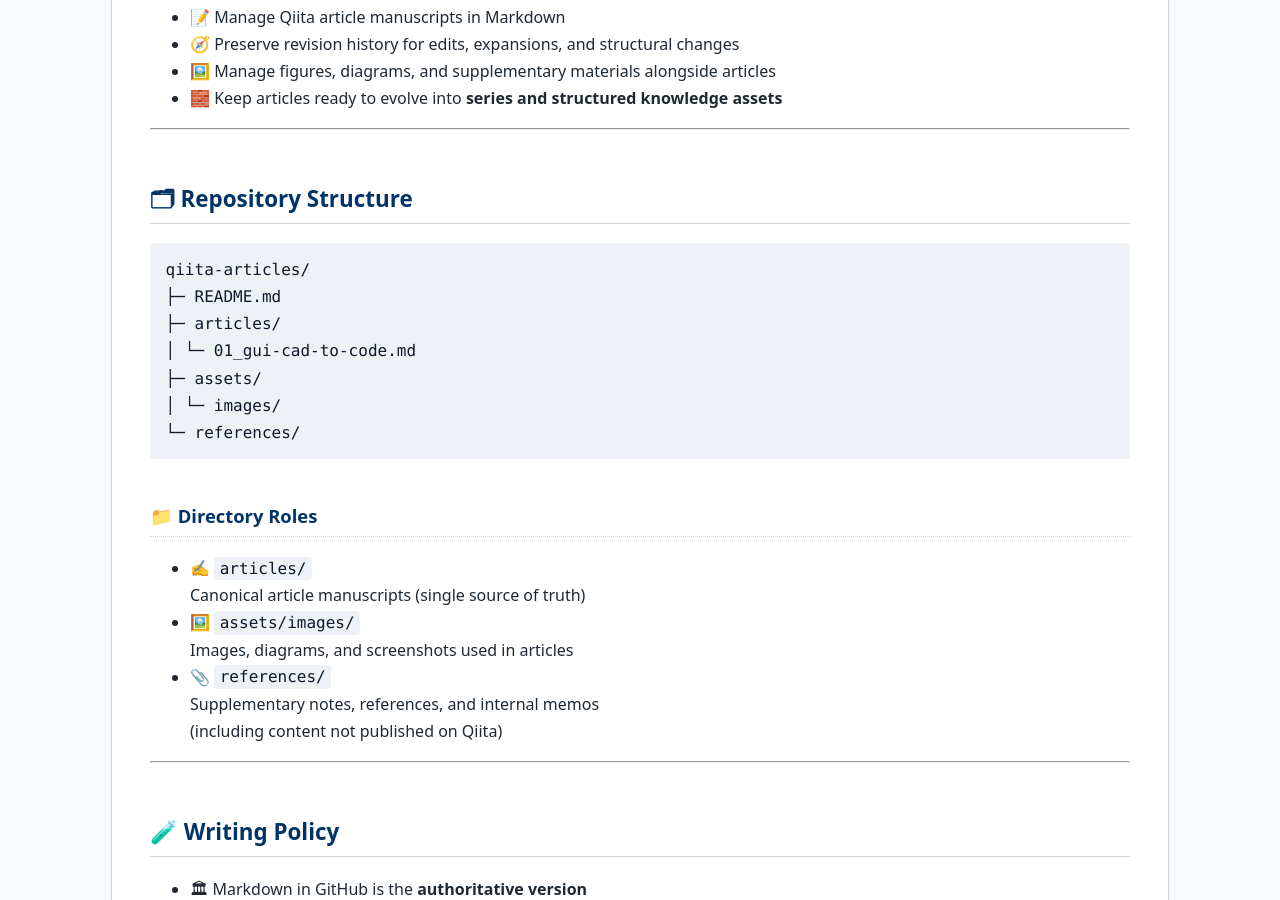
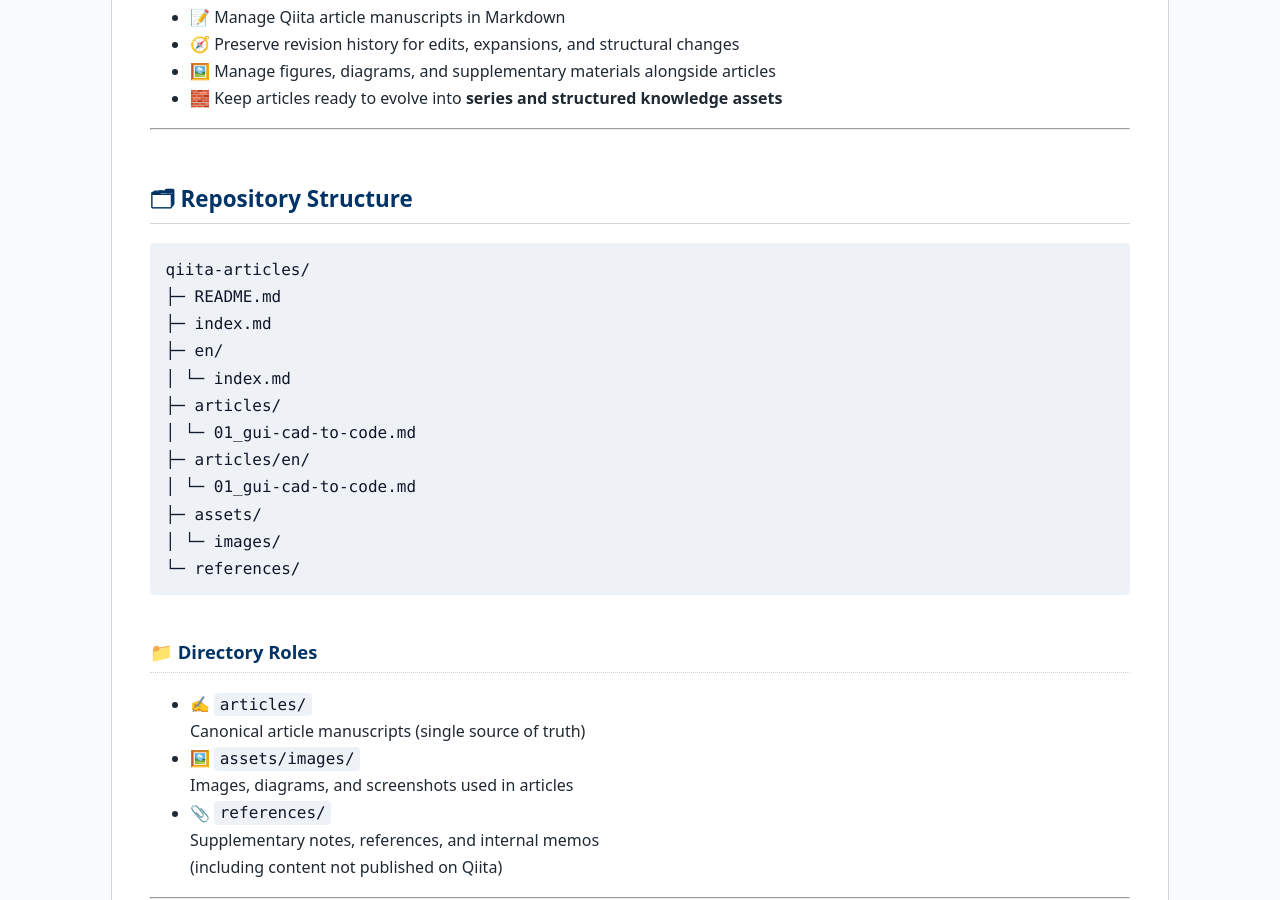
Before and after one commit to Samizo-AITL/qiita-articles, a Jekyll site: the page built from en/index.md, in a window 1280 px wide and 900 px high, scrolled down 696 px. Built offline with Jekyll 4.4.1, drawn with Linux system fonts in a browser that asks for light colours.

Commit message:
Update index.md

````diff
--- a/en/index.md
+++ b/en/index.md
@@ -35,7 +35,12 @@
 ```
 qiita-articles/
 ├─ README.md
+├─ index.md
+├─ en/
+│ └─ index.md
 ├─ articles/
+│ └─ 01_gui-cad-to-code.md
+├─ articles/en/
 │ └─ 01_gui-cad-to-code.md
 ├─ assets/
 │ └─ images/
````
